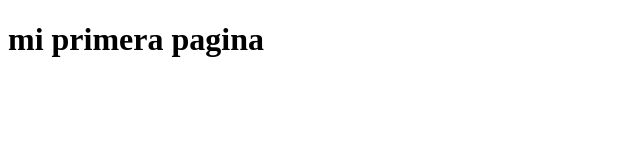
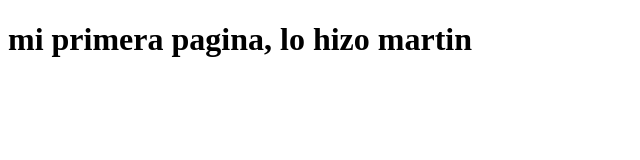
Before and after one commit to desouza787/proyecto_caso_8_, a plain HTML site: page index.html in a window 1280 px wide. Shown: the whole page, without its empty margins (0-640 px from the left). Drawn offline with Linux system fonts and the light colour scheme.

Commit message:
Martin Black

```diff
--- a/index.html
+++ b/index.html
@@ -4,6 +4,6 @@
     <title>pagina</title>
 </head>
 <body>
-    <h1>mi primera pagina</h1>
+    <h1>mi primera pagina, lo hizo martin</h1>
 </body>
 </html>
```
Also changed, not shown: martin.txt.
